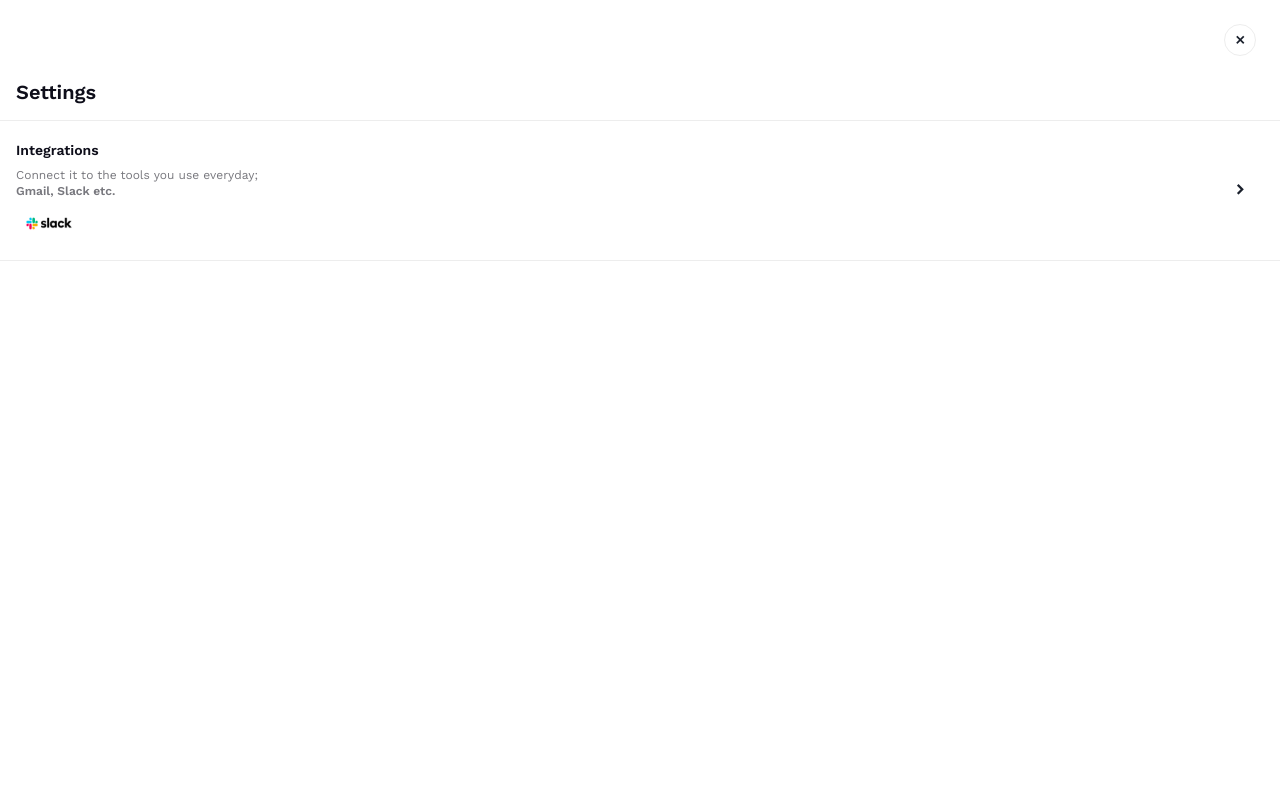
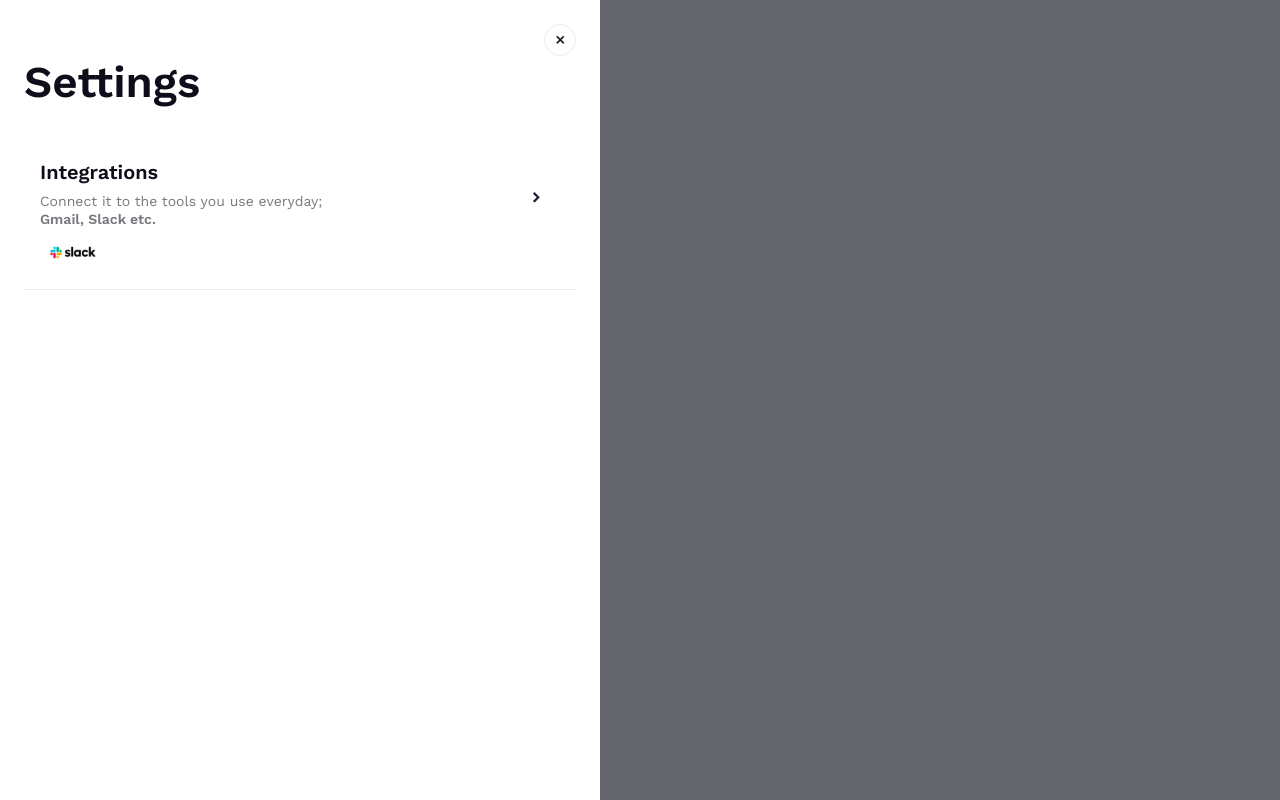
Before and after one commit to smpladmin/apperture, a Next.js app in the folder frontend/: page /analytics/settings in a window 1280 px wide. Built offline with nearby package versions, Linux system fonts and the light colour scheme; what @beam-australia/react-env would draw is missing.

Commit message:
desktop responsiveness

```diff
--- a/frontend/components/Settings/SettingsOptions.tsx
+++ b/frontend/components/Settings/SettingsOptions.tsx
@@ -4,15 +4,17 @@ import React from 'react';
 import 'remixicon/fonts/remixicon.css';
 import slackImage from '@assets/images/slack.svg';
 import { useRouter } from 'next/router';
+import Render from '@components/Render';
 
 const SettingsOptions = () => {
   const router = useRouter();
   const { previousDsId } = router.query;
 
   return (
-    <Box>
+    <Flex>
+      <Box w={{ base: 'full', md: '150' }} p={{ base: '0', md: '6 ' }}>
         <Flex
-        p={{ base: '4', md: '6 ' }}
+          p={{ base: '4', md: '0 ' }}
           w={'full'}
           justifyContent={{ base: 'flex-start', md: 'flex-end' }}
         >
@@ -30,20 +32,21 @@ const SettingsOptions = () => {
         </Flex>
 
         <Text
-        fontSize={'sh-20'}
+          fontSize={{ base: 'sh-20', md: 'sh-44' }}
           fontWeight={'semibold'}
-        lineHeight={'sh-20'}
-        ml={'4'}
+          lineHeight={{ base: 'sh-20', md: 'sh-44' }}
+          pl={{ base: '4', md: '0' }}
         >
           Settings
         </Text>
-
+        <Render on="mobile">
           <Divider
             orientation="horizontal"
             borderColor={'white.200'}
             opacity={1}
             mt={'4'}
           />
+        </Render>
         <Flex
           py={'3'}
           px={'4'}
@@ -55,13 +58,17 @@ const SettingsOptions = () => {
             )
           }
         >
-        <Flex py={'2'} direction={'column'} gap={'2'}>
-          <Text fontSize={'xs-14'} lineHeight={'xs-14'} fontWeight={'semibold'}>
+          <Flex mt={{ md: '8' }} py={'2'} direction={'column'} gap={'2'}>
+            <Text
+              fontSize={{ base: 'xs-14', md: 'sh-20' }}
+              lineHeight={{ base: 'xs-14', md: 'sh-20' }}
+              fontWeight={'semibold'}
+            >
               Integrations
             </Text>
             <Box
-            fontSize={'xs-12'}
-            lineHeight={'xs-12'}
+              fontSize={{ base: 'xs-12', md: 'xs-14' }}
+              lineHeight={{ base: 'xs-12', md: 'xs-14' }}
               fontWeight={'normal'}
               color={'grey.200'}
             >
@@ -84,8 +91,16 @@ const SettingsOptions = () => {
             />
           </Flex>
         </Flex>
-      <Divider orientation="horizontal" borderColor={'white.200'} opacity={1} />
+        <Divider
+          orientation="horizontal"
+          borderColor={'white.200'}
+          opacity={1}
+        />
       </Box>
+      <Render on="desktop">
+        <Box flexGrow={'1'} bg={'#64646B'}></Box>
+      </Render>
+    </Flex>
   );
 };
 
--- a/frontend/theme/index.ts
+++ b/frontend/theme/index.ts
@@ -107,6 +107,7 @@ const fontSizes = {
   'sh-28': '1.75rem', //fs-28px
   'sh-32': '2rem', // fs-32px
   'sh-34': '2.125rem', //fs-34px
+  'sh-44': '2.75rem', //fs-44px
   'sh-56': '3.5rem', //fs-56px
 };
 
@@ -122,6 +123,7 @@ const lineHeights = {
   'sh-28': '2.215rem', //lh-34px
   'sh-32': '2.5rem', // lh-40px
   'sh-34': '2.625rem', //lh-42px
+  'sh-44': '3.25rem', //lh-52px
   'sh-56': '4.125rem', //lh-66px
 };
 
```
Also changed, not shown: frontend/components/Settings/Integrations.tsx (+29 -8 lines). Lines whose indentation alone changed are shown as unchanged.
